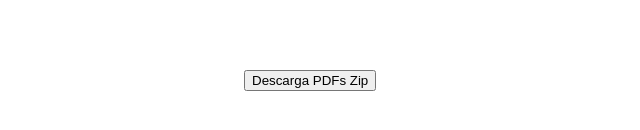
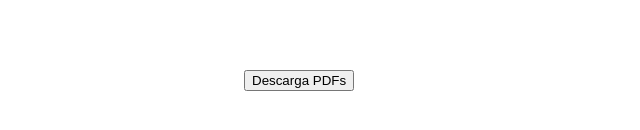
Before and after one commit to Ballesta44/PdfsInti, a plain HTML site: page index.html in a window 1280 px wide. Shown: the part 138-268 px from the top of the page, 0-640 px from the left. Drawn offline with Linux system fonts and the light colour scheme.

Commit message:
Update index.html

```diff
--- a/index.html
+++ b/index.html
@@ -42,6 +42,6 @@
     <label for="hasta">Hasta: </label><input type="number" name="Hasta" id="hasta">
     </div>
 <br>
-<img src="5811.gif" alt="" srcset=""><img src="5811.gif" alt="" srcset=""><img src="5811.gif" alt="" srcset=""><button onclick="descarga()">Descarga PDFs Zip</button> <img src="5811.gif" alt="" srcset=""><img src="5811.gif" alt="" srcset=""><img src="5811.gif" alt="" srcset="">
+<img src="5811.gif" alt="" srcset=""><img src="5811.gif" alt="" srcset=""><img src="5811.gif" alt="" srcset=""><button onclick="descarga()">Descarga PDFs</button> <img src="5811.gif" alt="" srcset=""><img src="5811.gif" alt="" srcset=""><img src="5811.gif" alt="" srcset="">
 </body>
 </html>
```
